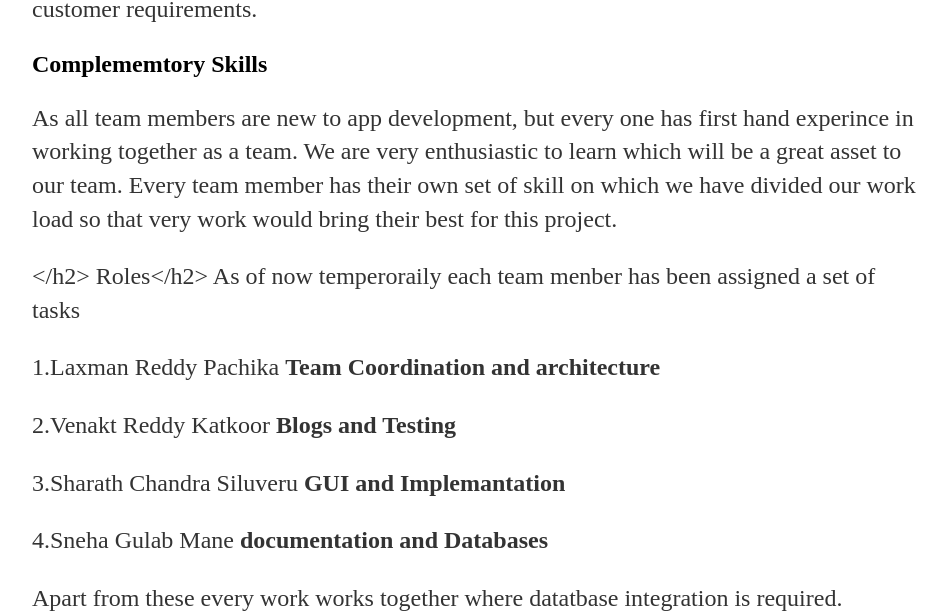
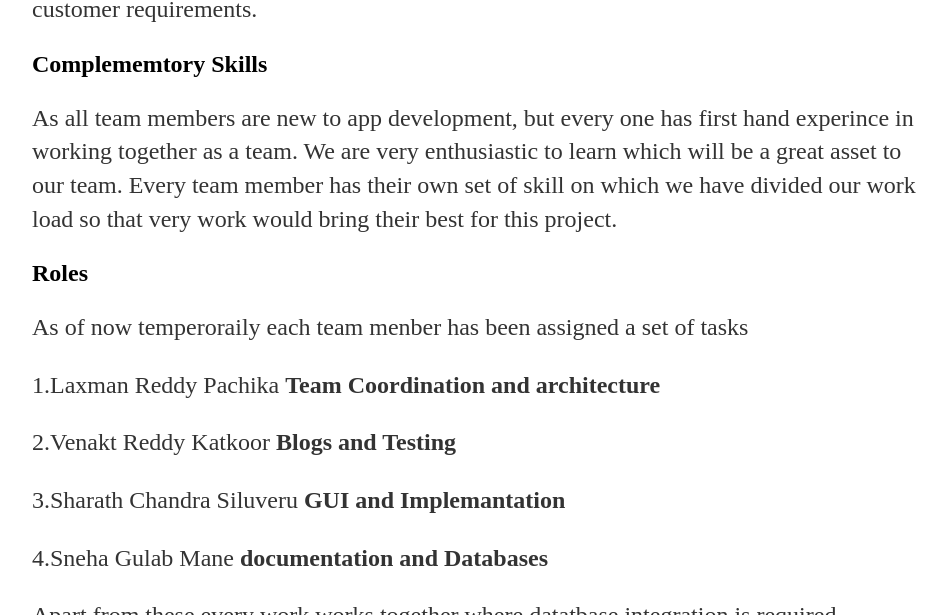
Before and after one commit to AntoThomasK03/isee2018-TeamWithNoName, a Jekyll site: the page built from docs/_posts/2018-04-17-Team-Introduction.md, in a window 1280 px wide and 900 px high, scrolled down 1519 px, cut to the strip 0-615 px from the top of the window. Shown: the whole strip, without its empty margins (160-1107 px from the left). Built offline with Jekyll 4.4.1, drawn with Linux system fonts in a browser that asks for light colours; our own code applies the rules of GitHub Pages for plain Markdown files.

```diff
--- a/docs/_posts/2018-04-17-Team-Introduction.md
+++ b/docs/_posts/2018-04-17-Team-Introduction.md
@@ -28,7 +28,7 @@ Further features will be updated after the intial metting with customer as per t
 As all team members are new to app development, but every one has first hand experince in working together as a team. We are very enthusiastic to learn which will be a great asset to our team.
 Every team member has their own set of skill on which we have divided our work load so that very work would bring their best for this project.
 
-</h2> Roles</h2>
+<h2> Roles</h2>
 As of now temperoraily each team menber has been assigned a set of tasks
 
 1.Laxman Reddy Pachika        **Team Coordination and architecture**
```
